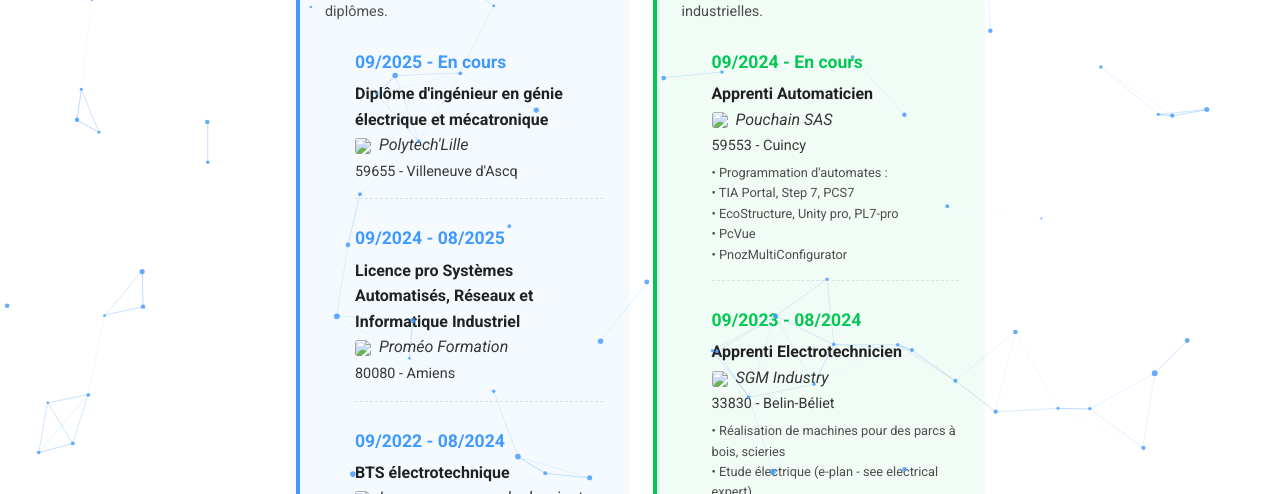
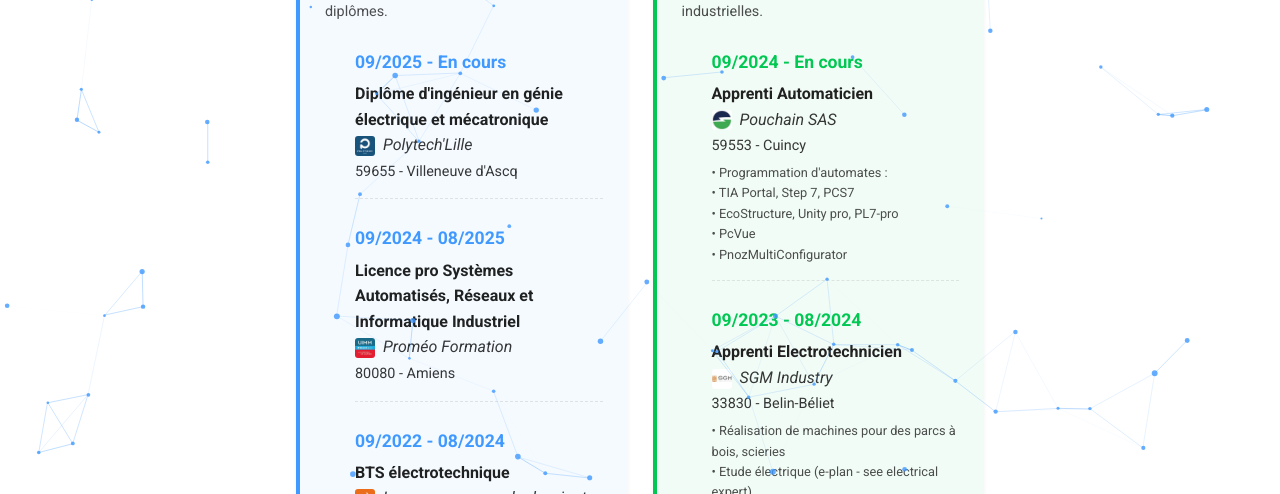
Before and after one commit to jordan-flament/jordan-flament.github.io, an MkDocs documentation site: the page built from docs/parcours.md, in a window 1280 px wide and 900 px high. Shown: the part 406-900 px from the top of the window. Built offline with MkDocs 1.6.1 and Material for MkDocs 9.7.7, drawn with Linux system fonts in a browser that asks for light colours.

Commit message:
MAJ parcours graphique logo V2

```diff
--- a/docs/parcours.md
+++ b/docs/parcours.md
@@ -18,7 +18,7 @@ Voici l'évolution en parallèle de ma formation théorique et de mon expérienc
         <span style="font-weight: bold; display: block; font-size: 1.1em; color: #4099ff;">09/2025 - En cours</span>
         <span style="font-weight: 600; display: block; margin-top: 5px;">Diplôme d'ingénieur en génie électrique et mécatronique</span>
         <span style="font-style: italic; opacity: 0.9;">
-          <img src="images/polytech.jpg" style="height: 20px; vertical-align: middle; margin-right: 8px; border-radius: 3px;">Polytech'Lille
+          <img src="../images/polytech.jpg" style="height: 20px; vertical-align: middle; margin-right: 8px; border-radius: 3px;">Polytech'Lille
         </span><br>
         <span style="font-style: normal; font-size: 0.9em; opacity: 0.9;">59655 - Villeneuve d'Ascq</span>
       </li>
@@ -26,7 +26,7 @@ Voici l'évolution en parallèle de ma formation théorique et de mon expérienc
         <span style="font-weight: bold; display: block; font-size: 1.1em; color: #4099ff;">09/2024 - 08/2025</span>
         <span style="font-weight: 600; display: block; margin-top: 5px;">Licence pro Systèmes Automatisés, Réseaux et Informatique Industriel</span>
         <span style="font-style: italic; opacity: 0.9;">
-          <img src="images/promeo.jpg" style="height: 20px; vertical-align: middle; margin-right: 8px; border-radius: 3px;">Proméo Formation
+          <img src="../images/promeo.jpg" style="height: 20px; vertical-align: middle; margin-right: 8px; border-radius: 3px;">Proméo Formation
         </span><br>
         <span style="font-style: normal; font-size: 0.9em; opacity: 0.9;">80080 - Amiens</span>
       </li>
@@ -34,7 +34,7 @@ Voici l'évolution en parallèle de ma formation théorique et de mon expérienc
         <span style="font-weight: bold; display: block; font-size: 1.1em; color: #4099ff;">09/2022 - 08/2024</span>
         <span style="font-weight: 600; display: block; margin-top: 5px;">BTS électrotechnique</span>
         <span style="font-style: italic; opacity: 0.9;">
-          <img src="images/compagnons.jpg" style="height: 20px; vertical-align: middle; margin-right: 8px; border-radius: 3px;">Les compagnons du devoir et du tour de France
+          <img src="../images/compagnons.jpg" style="height: 20px; vertical-align: middle; margin-right: 8px; border-radius: 3px;">Les compagnons du devoir et du tour de France
         </span><br>
         <span style="font-style: normal; font-size: 0.9em; opacity: 0.9;">37100 - Tours</span>
       </li>
@@ -42,7 +42,7 @@ Voici l'évolution en parallèle de ma formation théorique et de mon expérienc
         <span style="font-weight: bold; display: block; font-size: 1.1em; color: #4099ff;">09/2022 - 08/2023</span>
         <span style="font-weight: 600; display: block; margin-top: 5px;">Titre pro Technicien Supérieur en Maintenance Industrielle</span>
         <span style="font-style: italic; opacity: 0.9;">
-          <img src="images/compagnons.jpg" style="height: 20px; vertical-align: middle; margin-right: 8px; border-radius: 3px;">Les compagnons du devoir et du tour de France
+          <img src="../images/compagnons.jpg" style="height: 20px; vertical-align: middle; margin-right: 8px; border-radius: 3px;">Les compagnons du devoir et du tour de France
         </span><br>
         <span style="font-style: normal; font-size: 0.9em; opacity: 0.9;">37100 - Tours</span>
       </li>
@@ -50,7 +50,7 @@ Voici l'évolution en parallèle de ma formation théorique et de mon expérienc
         <span style="font-weight: bold; display: block; font-size: 1.1em; color: #4099ff;">09/2021 - 08/2022</span>
         <span style="font-weight: 600; display: block; margin-top: 5px;">Titre pro Technicien en Maintenance Industrielle</span>
         <span style="font-style: italic; opacity: 0.9;">
-          <img src="images/compagnons.jpg" style="height: 20px; vertical-align: middle; margin-right: 8px; border-radius: 3px;">Les compagnons du devoir et du tour de France
+          <img src="../images/compagnons.jpg" style="height: 20px; vertical-align: middle; margin-right: 8px; border-radius: 3px;">Les compagnons du devoir et du tour de France
         </span><br>
         <span style="font-style: normal; font-size: 0.9em; opacity: 0.9;">59491 - Villeneuve d'Ascq</span>
       </li>
@@ -58,7 +58,7 @@ Voici l'évolution en parallèle de ma formation théorique et de mon expérienc
         <span style="font-weight: bold; display: block; font-size: 1.1em; color: #4099ff;">09/2018 - 08/2021</span>
         <span style="font-weight: 600; display: block; margin-top: 5px;">Bac Pro Métier de l'Electricité et de ses Environnements Connectés</span>
         <span style="font-style: italic; opacity: 0.9;">
-          <img src="images/compagnons.jpg" style="height: 20px; vertical-align: middle; margin-right: 8px; border-radius: 3px;">Les compagnons du devoir et du tour de France
+          <img src="../images/compagnons.jpg" style="height: 20px; vertical-align: middle; margin-right: 8px; border-radius: 3px;">Les compagnons du devoir et du tour de France
         </span><br>
         <span style="font-style: normal; font-size: 0.9em; opacity: 0.9;">Mention : Très bien</span><br>
         <span style="font-style: normal; font-size: 0.9em; opacity: 0.9;">59491 - Villeneuve d'Ascq</span>
@@ -67,7 +67,7 @@ Voici l'évolution en parallèle de ma formation théorique et de mon expérienc
         <span style="font-weight: bold; display: block; font-size: 1.1em; color: #4099ff;">09/2018 - 08/2020</span>
         <span style="font-weight: 600; display: block; margin-top: 5px;">BEP Electrotechnique</span>
         <span style="font-style: italic; opacity: 0.9;">
-          <img src="images/compagnons.jpg" style="height: 20px; vertical-align: middle; margin-right: 8px; border-radius: 3px;">Les compagnons du devoir et du tour de France
+          <img src="../images/compagnons.jpg" style="height: 20px; vertical-align: middle; margin-right: 8px; border-radius: 3px;">Les compagnons du devoir et du tour de France
         </span><br>
         <span style="font-style: normal; font-size: 0.9em; opacity: 0.9;">59491 - Villeneuve d'Ascq</span>
       </li>
@@ -86,7 +86,7 @@ Voici l'évolution en parallèle de ma formation théorique et de mon expérienc
         <span style="font-weight: bold; display: block; font-size: 1.1em; color: #00c853;">09/2024 - En cours</span>
         <span style="font-weight: 600; display: block; margin-top: 5px;">Apprenti Automaticien</span>
         <span style="font-style: italic; opacity: 0.9;">
-          <img src="images/pouchain.jpg" style="height: 20px; vertical-align: middle; margin-right: 8px; border-radius: 3px;">Pouchain SAS
+          <img src="../images/pouchain.jpg" style="height: 20px; vertical-align: middle; margin-right: 8px; border-radius: 3px;">Pouchain SAS
         </span><br>
         <span style="font-style: normal; font-size: 0.9em; opacity: 0.9;">59553 - Cuincy</span>
         <small style="display: block; margin-top: 5px; opacity: 0.8;">• Programmation d'automates :<br>• TIA Portal, Step 7, PCS7<br>• EcoStructure, Unity pro, PL7-pro <br> • PcVue <br> • PnozMultiConfigurator </small>
@@ -95,7 +95,7 @@ Voici l'évolution en parallèle de ma formation théorique et de mon expérienc
         <span style="font-weight: bold; display: block; font-size: 1.1em; color: #00c853;">09/2023 - 08/2024</span>
         <span style="font-weight: 600; display: block; margin-top: 5px;">Apprenti Electrotechnicien</span>
         <span style="font-style: italic; opacity: 0.9;">
-          <img src="images/sgm.jpg" style="height: 20px; vertical-align: middle; margin-right: 8px; border-radius: 3px;">SGM Industry
+          <img src="../images/sgm.jpg" style="height: 20px; vertical-align: middle; margin-right: 8px; border-radius: 3px;">SGM Industry
         </span><br>
         <span style="font-style: normal; font-size: 0.9em; opacity: 0.9;">33830 - Belin-Béliet</span>
         <small style="display: block; margin-top: 5px; opacity: 0.8;">• Réalisation de machines pour des parcs à bois, scieries <br> • Etude électrique (e-plan - see electrical expert) <br> • Automatisme (TIA Portal) <br> • Réalisation des armoires électriques<br> • Réalisation du câblage machine <br> • Essais et validation <br> • Dépannage - SAV <br> • Devis et commande </small>
@@ -104,7 +104,7 @@ Voici l'évolution en parallèle de ma formation théorique et de mon expérienc
         <span style="font-weight: bold; display: block; font-size: 1.1em; color: #00c853;">09/2022 - 08/2023</span>
         <span style="font-weight: 600; display: block; margin-top: 5px;">Apprenti Technicien de maintenance itinérant</span>
         <span style="font-style: italic; opacity: 0.9;">
-          <img src="images/mecaservice.png" style="height: 20px; vertical-align: middle; margin-right: 8px; border-radius: 3px;">MécaService
+          <img src="../images/mecaservice.png" style="height: 20px; vertical-align: middle; margin-right: 8px; border-radius: 3px;">MécaService
         </span><br>
         <span style="font-style: normal; font-size: 0.9em; opacity: 0.9;">56350 - Rieux</span>
         <small style="display: block; margin-top: 5px; opacity: 0.8;">• Maintenance mécanique <br> • Maintenance électrique <br> • Maintenance pneumatique <br> • Maintenance hydraulique <br> • Transfert industriel <br> • Dépannage <br> • Devis et étude électrique </small>
@@ -113,7 +113,7 @@ Voici l'évolution en parallèle de ma formation théorique et de mon expérienc
         <span style="font-weight: bold; display: block; font-size: 1.1em; color: #00c853;">09/2021 - 08/2022</span>
         <span style="font-weight: 600; display: block; margin-top: 5px;">Apprenti monteur-câbleur</span>
         <span style="font-style: italic; opacity: 0.9;">
-          <img src="images/eurodifroid.jpg" style="height: 20px; vertical-align: middle; margin-right: 8px; border-radius: 3px;">Eurodifroid
+          <img src="../images/eurodifroid.jpg" style="height: 20px; vertical-align: middle; margin-right: 8px; border-radius: 3px;">Eurodifroid
         </span><br>
         <span style="font-style: normal; font-size: 0.9em; opacity: 0.9;">49140 - Seiches-sur-le-Loir</span>
         <small style="display: block; margin-top: 5px; opacity: 0.8;">• Réalisation de machines de refroidissement <br> • Réalisation de coffret et armoires électriques <br> • Câblage machine <br> • Auto-contrôle</small>
@@ -122,7 +122,7 @@ Voici l'évolution en parallèle de ma formation théorique et de mon expérienc
         <span style="font-weight: bold; display: block; font-size: 1.1em; color: #00c853;">09/2018 - 08/2021</span>
         <span style="font-weight: 600; display: block; margin-top: 5px;">Apprenti électricien</span>
         <span style="font-style: italic; opacity: 0.9;">
-          <img src="images/ecotechnics.jpg" style="height: 20px; vertical-align: middle; margin-right: 8px; border-radius: 3px;">Ecotechnics
+          <img src="../images/ecotechnics.jpg" style="height: 20px; vertical-align: middle; margin-right: 8px; border-radius: 3px;">Ecotechnics
         </span><br>
         <span style="font-style: normal; font-size: 0.9em; opacity: 0.9;">59650 - Villeneuve d'Ascq</span>
         <small style="display: block; margin-top: 5px; opacity: 0.8;">• Réalisation d'installation électrique domestique et tertiaire<br> • Courant fort (CFO) <br> • Courant faible (CFA) <br> • Contrôle d'accès <br> • Incendie <br> • Réseau Ethernet <br> • Intrusion <br> • Vidéo-surveillance <br> • Gestion de chantier </small>
```
